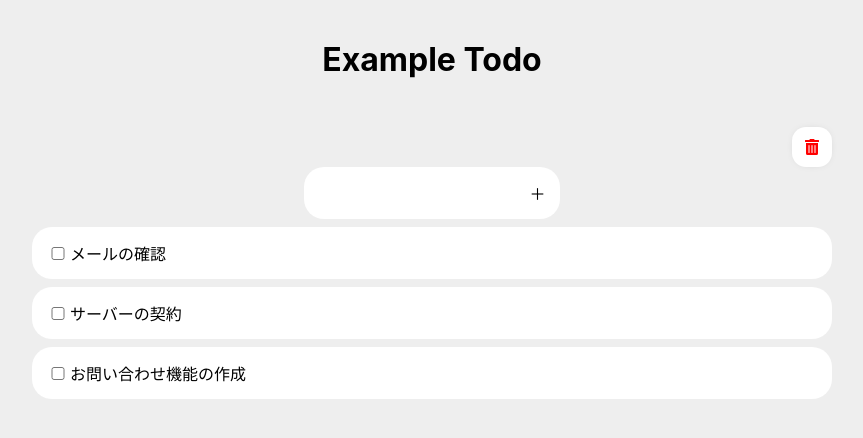
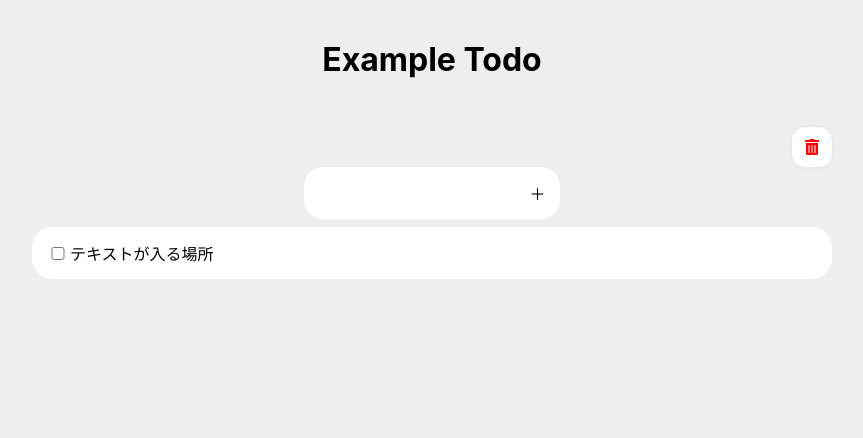
Before and after one commit to yumauma20/react_todoapp, a React (Create React App) app: page / in a window 1280 px wide. Shown: the top 438 px of the page, without its empty margins (208-1071 px from the left). Built offline with nearby package versions, Linux system fonts and the light colour scheme.

Commit message:
html部分をリファクタリング

```diff
--- a/src/App.js
+++ b/src/App.js
@@ -39,7 +39,6 @@ function App() {
     currentId += 1
   }
 
-
   return (
     <div className="App">
       <div className="container">
@@ -61,32 +60,12 @@ function App() {
               type="checkbox"
             />
             <label className="todo-text">
-              メールの確認
-            </label>
-          </li>
-
-          <li className="todo">
-            <input
-              className="todo-checkbox"
-              type="checkbox"
-            />
-            <label className="todo-text">
-              サーバーの契約
-            </label>
-          </li>
-
-          <li className="todo">
-            <input
-              className="todo-checkbox"
-              type="checkbox"
-            />
-            <label className="todo-text">
-              お問い合わせ機能の作成
+              テキストが入る場所
             </label>
           </li>
         </ul>
       </div>
-    </div>
+      </div>
     </div>
   );
 }
```
Also changed, not shown: 1 other file (tests, documents, lock files or other folders).
